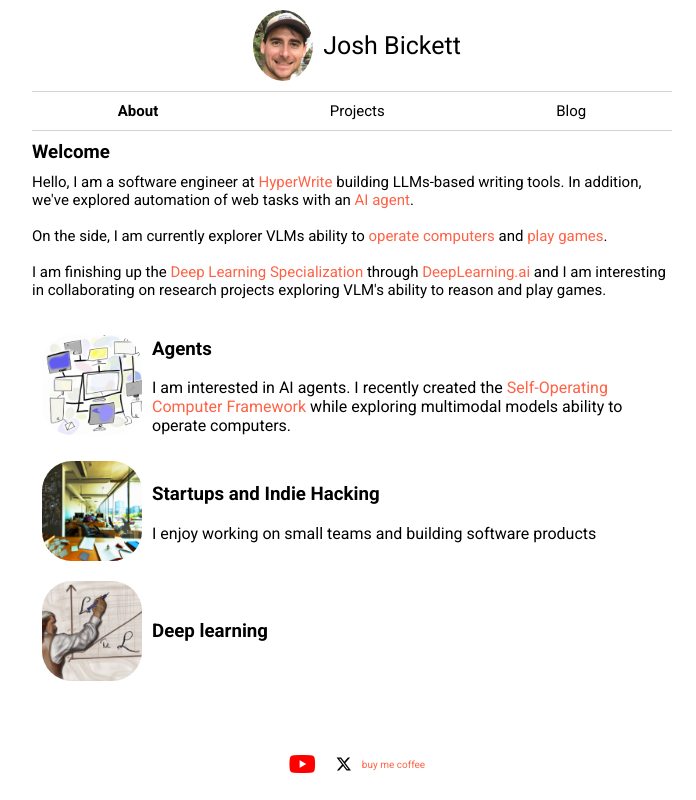
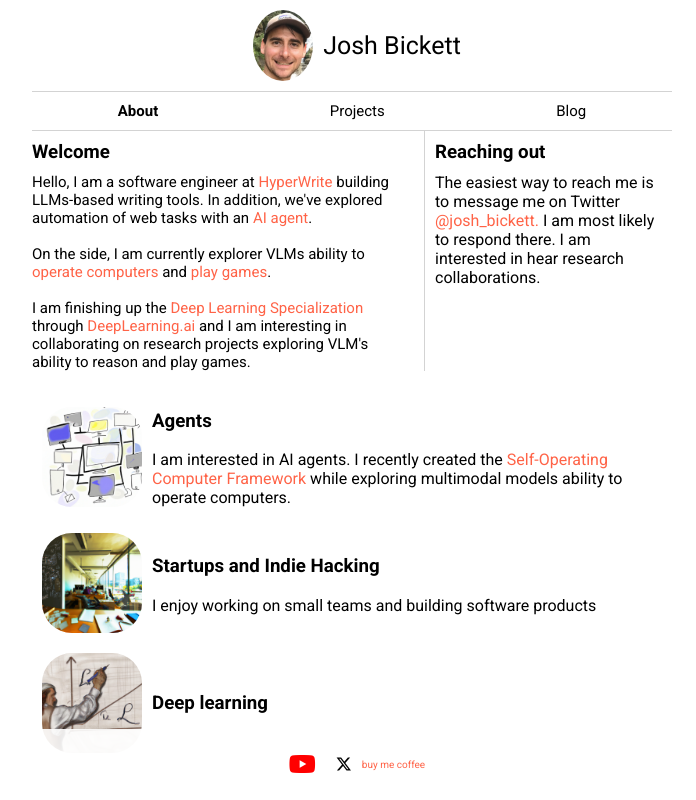
Before and after one commit to joshbickett/bickett.ai, a React (Create React App) app: page / in a window 1280 px wide. Shown: the whole page, without its empty margins (288-984 px from the left). Built offline with nearby package versions, Linux system fonts and the light colour scheme.

Commit message:
Ok, a lil more

```diff
--- a/src/pages/About.js
+++ b/src/pages/About.js
@@ -8,7 +8,7 @@
 import { NavigationBar } from "../components/NavigationBar";
 import { Footer } from "../components/Footer";
 import { useMediaQuery } from "react-responsive";
-import { MainContainer, PageContainer, ContentContainer, TileImages } from "../styles/pageStyles";
+import { MainContainer, PageContainer, ContentContainer, TileImages, AboutContainer, ContactSection } from "../styles/pageStyles";
 
 
 export const About = () => {
@@ -25,7 +25,7 @@
 
       <MainContainer>
         <AboutContainer>
-
+          <div>
             <h3
               style={{
                 padding: "10px 0",
@@ -50,6 +50,23 @@
               I am finishing up the <a href="https://www.coursera.org/specializations/deep-learning?utm_medium=sem&utm_source=gg&utm_campaign=B2C_NAMER_deep-learning_deeplearning-ai_FTCOF_specializations_country-US-country-CA&campaignid=904733485&adgroupid=148411448815&device=c&keyword=&matchtype=&network=g&devicemodel=&adposition=&creativeid=654837734383&hide_mobile_promo&gad_source=1&gclid=CjwKCAjwrIixBhBbEiwACEqDJStkVMyMnnK8stellg5b7pdrCHPCNjwlcL-zDA6YR2CVSgLo2rXPghoC6d8QAvD_BwE">Deep Learning Specialization</a> through <a href="https://www.deeplearning.ai/">DeepLearning.ai</a> and I am interesting in collaborating on research projects exploring VLM's ability to reason and play games.
 
             </p>
+          </div>
+          <ContactSection>
+            <h3
+              style={{
+                padding: !isMobile ? "10px": "10px 0",
+                margin: 0,
+              }}>
+                Reaching out
+            </h3>
+            <p
+              style={{
+                padding: !isMobile ?"0 10px" : "0",
+                margin: 0,
+              }}>
+                The easiest way to reach me is to message me on Twitter <a href="https://twitter.com/josh_bickett">@josh_bickett.</a> I am most likely to respond there. I am interested in hear research collaborations.
+            </p>
+          </ContactSection>
 
         </AboutContainer>
         <InnerContainer>
@@ -94,13 +111,6 @@
 
 
 
-const AboutContainer = styled.div`
-  display: flex;
-  align-items: flex-start;
-  justify-content: center;
-  flex-direction: column;
-  width: 100%
-`;
 
 
 const InnerContainer = styled.div`
--- a/src/pages/Projects.js
+++ b/src/pages/Projects.js
@@ -13,7 +13,7 @@
 
       <NavigationBar active={"Projects"} isMobile={isMobile} />
 
-      <MainContainer>
+      <MainContainer style={{ maxWidth: "700px"}}>
         <div
           style={{
             display: "flex",
--- a/src/styles/pageStyles.js
+++ b/src/styles/pageStyles.js
@@ -47,6 +47,27 @@
   }
 `;
 
+export const AboutContainer = styled.div`
+  display: grid;
+  grid-template-columns: 3fr 2fr; // Defines two columns, first wider than the second
+  align-items: stretch; // Ensures that in mobile view, items also stretch if needed
+  gap: 20px; // Space between columns
+  width: 100%;
+
+  @media (max-width: 768px) {
+    grid-template-columns: 1fr; // Stack into a single column on mobile
+  }
+`;
+
+export const ContactSection = styled.div`
+  box-sizing: border-box;
+  border-left: 1px solid lightgray;
+  @media (max-width: 768px) {
+    border-left: None
+  }
+`;
+
+
 
 
 export const TileImages = styled.img`
```
Lines whose indentation alone changed are shown as unchanged.
